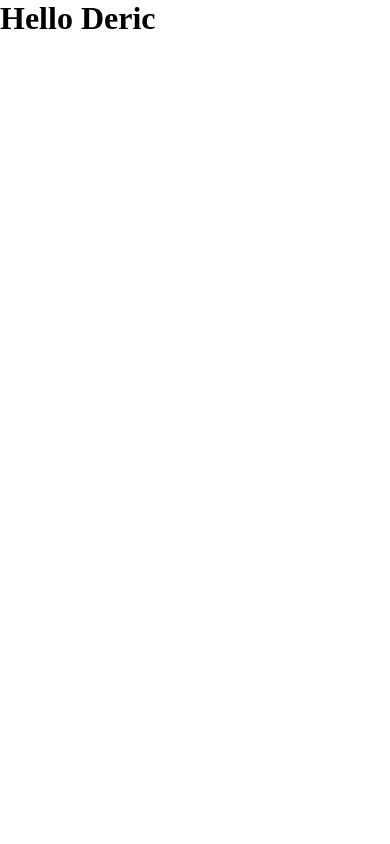
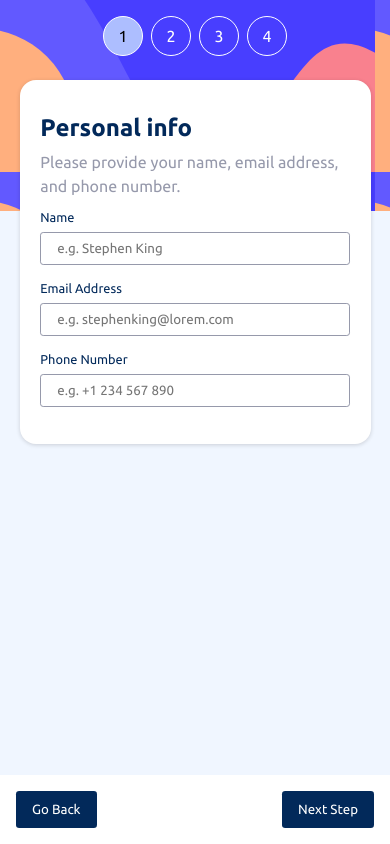
Before and after one commit to muhammadderic/multi-step-form--FrontEndMentor, a React (Create React App) app: page / in a window 390 px wide. Built offline with nearby package versions, Linux system fonts and the light colour scheme.

Commit message:
Create user interface step 1 - mobile

```diff
--- a/package.json
+++ b/package.json
@@ -34,5 +34,8 @@
       "last 1 firefox version",
       "last 1 safari version"
     ]
+  },
+  "devDependencies": {
+    "@babel/plugin-proposal-private-property-in-object": "^7.21.11"
   }
 }
--- a/public/index.html
+++ b/public/index.html
@@ -7,6 +7,9 @@
   <meta name="viewport" content="width=device-width, initial-scale=1" />
   <meta name="theme-color" content="#000000" />
   <meta name="description" content="multi step form challenge Front End Mentor" />
+  <link rel="preconnect" href="https://fonts.googleapis.com">
+  <link rel="preconnect" href="https://fonts.gstatic.com" crossorigin>
+  <link href="https://fonts.googleapis.com/css2?family=Ubuntu:wght@400;500;700&display=swap" rel="stylesheet">
   <title>Frontend Mentor | Multi-step form</title>
 </head>
 
--- a/src/App.js
+++ b/src/App.js
@@ -1,8 +1,15 @@
+import MainContent from "./components/MainContent";
+import StepButtons from "./components/StepButtons";
+import Sidebar from "./components/Sidebar";
 import './styles/App.css';
 
 function App() {
   return (
-    <h1>Hello Deric</h1>
+    <div id="app-container">
+      <Sidebar />
+      <MainContent />
+      <StepButtons />
+    </div>
   );
 }
 
--- /dev/null
+++ b/src/components/MainContent.jsx
@@ -0,0 +1,28 @@
+import "../styles/main-content.css";
+
+function MainContent() {
+  return (
+    <div id="main-content">
+      <div className="main-content__top">
+        <h1 className="main-content__title">Personal info</h1>
+        <p className="main-content__subtitle">Please provide your name, email address, and phone number.</p>
+      </div>
+      <form>
+        <div className="input-wrapper">
+          <label htmlFor="name">Name</label>
+          <input type="text" id="name" name="name" placeholder="e.g. Stephen King" />
+        </div>
+        <div className="input-wrapper">
+          <label htmlFor="email">Email Address</label>
+          <input type="text" id="email" name="email" placeholder="e.g. stephenking@lorem.com" />
+        </div>
+        <div className="input-wrapper">
+          <label htmlFor="phone">Phone Number</label>
+          <input type="tel" id="phone" name="phone" placeholder="e.g. +1 234 567 890" />
+        </div>
+      </form>
+    </div>
+  )
+}
+
+export default MainContent;
--- /dev/null
+++ b/src/components/Sidebar.jsx
@@ -0,0 +1,15 @@
+import SidebarItem from "./SidebarItem";
+import "../styles/sidebar.css";
+
+function Sidebar() {
+  return (
+    <div id="sidebar">
+      <SidebarItem number="1" title="Step 1" text="Your info" status={true} />
+      <SidebarItem number="2" title="Step 2" text="Select plan" status={false} />
+      <SidebarItem number="3" title="Step 3" text="Add-ons" status={false} />
+      <SidebarItem number="4" title="Step 4" text="Summary" status={false} />
+    </div>
+  )
+}
+
+export default Sidebar;
--- /dev/null
+++ b/src/components/SidebarItem.jsx
@@ -0,0 +1,15 @@
+function SidebarItem({ number, title, text, status }) {
+  return (
+    <div className="step-wrapper">
+      <div className={`step__circle ${status ? "active" : ""}`}>
+        {number}
+      </div>
+      <div className="step__detail">
+        <p className="step__title">{title}</p>
+        <p className="step__text">{text}</p>
+      </div>
+    </div>
+  )
+}
+
+export default SidebarItem;
--- /dev/null
+++ b/src/components/StepButtons.jsx
@@ -0,0 +1,12 @@
+import "../styles/step-buttons.css";
+
+function StepButtons() {
+  return (
+    <div id="step-buttons">
+      <button className="btn">Go Back</button>
+      <button className="btn">Next Step</button>
+    </div>
+  )
+}
+
+export default StepButtons;
--- a/src/styles/App.css
+++ b/src/styles/App.css
@@ -2,4 +2,16 @@
   margin: 0;
   padding: 0;
   box-sizing: border-box;
+  font-family: 'Ubuntu', sans-serif;
 }
+
+body {
+  height: 100vh;
+  background-color: hsl(217, 100%, 97%);
+}
+
+#app-container {
+  padding-top: 5rem;
+  height: 100vh;
+  position: relative;
+}
--- /dev/null
+++ b/src/styles/main-content.css
@@ -0,0 +1,44 @@
+#main-content {
+  width: 90%;
+  padding: 1.3rem;
+  margin: auto;
+  background-color: #fff;
+  border-radius: 1rem;
+  box-shadow: rgba(0, 0, 0, 0.16) 0px 1px 4px;
+  position: relative;
+  z-index: 100;
+}
+
+.main-content__top {
+  padding: .8rem 0;
+}
+
+.main-content__title {
+  margin-bottom: .5rem;
+  font-size: 1.5rem;
+  color: hsl(213, 96%, 18%);
+}
+
+.main-content__subtitle {
+  font-size: 1rem;
+  line-height: 1.5rem;
+  color: hsl(231, 11%, 63%);
+}
+
+.input-wrapper {
+  padding-bottom: 1rem;
+  display: flex;
+  flex-direction: column;
+}
+
+.input-wrapper label {
+  margin-bottom: .5rem;
+  font-size: .8rem;
+  color: hsl(213, 96%, 18%);
+}
+
+.input-wrapper input {
+  padding: .5rem 1rem;
+  border: 1px solid hsl(231, 11%, 63%);
+  border-radius: .2rem;
+}
--- /dev/null
+++ b/src/styles/sidebar.css
@@ -0,0 +1,33 @@
+#sidebar {
+  width: 100%;
+  height: 25%;
+  padding-top: 1rem;
+  display: flex;
+  justify-content: center;
+  gap: .5rem;
+  background: url(../assets/images/bg-sidebar-mobile.svg);
+  position: absolute;
+  top: 0;
+  left: 0;
+  z-index: 0;
+}
+
+.step__circle {
+  height: 40px;
+  width: 40px;
+  display: flex;
+  justify-content: center;
+  align-items: center;
+  color: #fff;
+  border: 1px solid #fff;
+  border-radius: 50%;
+}
+
+.step__detail {
+  display: none;
+}
+
+.active {
+  background-color: hsl(228, 100%, 84%);
+  color: #000;
+}
--- /dev/null
+++ b/src/styles/step-buttons.css
@@ -0,0 +1,17 @@
+#step-buttons {
+  width: 100%;
+  padding: 1rem;
+  display: flex;
+  justify-content: space-between;
+  background-color: #fff;
+  position: absolute;
+  bottom: 0;
+}
+
+.btn {
+  padding: .7rem 1rem;
+  background-color: hsl(213, 96%, 18%);
+  color: #fff;
+  border: none;
+  border-radius: .2rem;
+}
```
Also changed, not shown: 1 other file (tests, documents, lock files or other folders).
